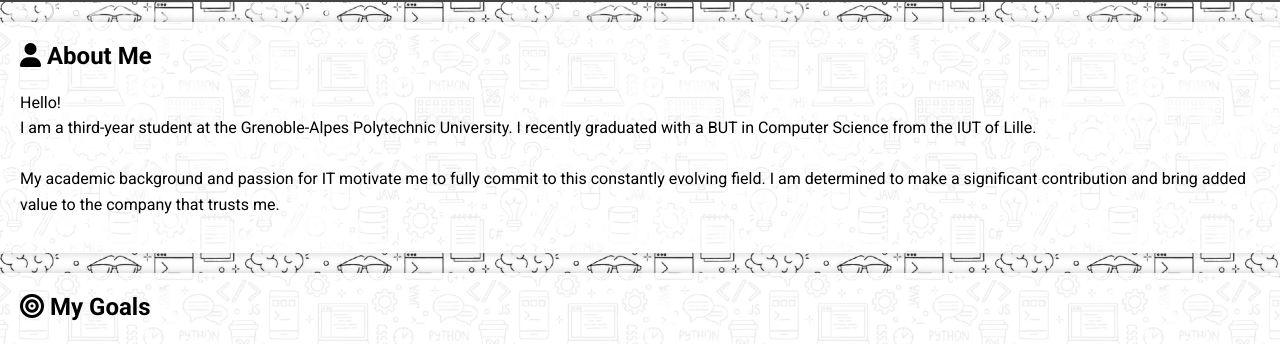
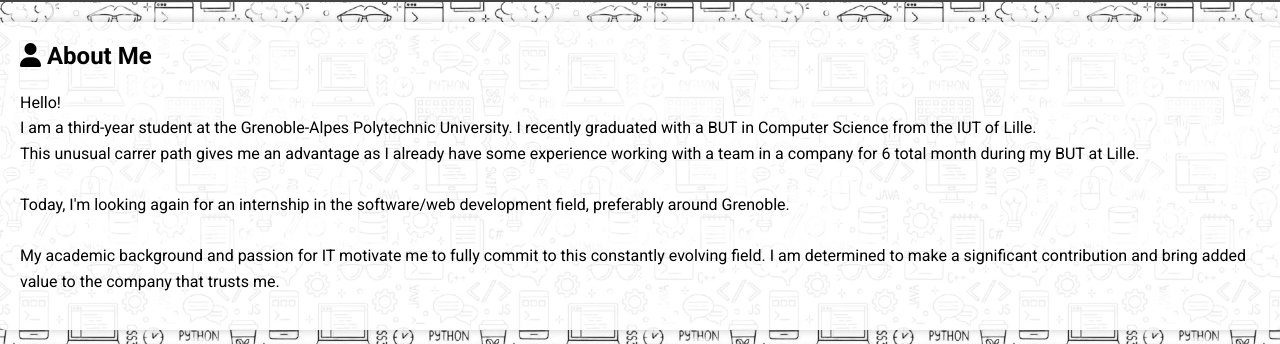
Before and after one commit to CamilleFourmaintraux/CamilleFourmaintraux.github.io, a React (Vite) app: page /#/ in a window 1280 px wide. Shown: the part 247-591 px from the top of the page. Built offline with nearby package versions, Linux system fonts and the light colour scheme; no server answers.

Commit message:
UPDATE: updated introduction

```diff
--- a/src/locales/en.json
+++ b/src/locales/en.json
@@ -54,10 +54,8 @@
     "title": "About Me",
     "greeting": "Hello!",
     "intro": "I am a third-year student at the Grenoble-Alpes Polytechnic University. I recently graduated with a BUT in Computer Science from the IUT of Lille.",
-    "internship_UNUSED": "I recently secured a 16-week internship within a development team at",
-    "internship_dates_UNUSED": "from March 10th to June 27th, 2025.",
-    "previous_internship_UNUSED": "I previously completed my last internship at this company, which was very satisfied with my work and decided to take me back.",
-    "company_description_UNUSED": "is a consulting and solution integration company with over 20 years of experience. The company helps its clients with the urbanization of their information systems to make them more efficient and scalable.",
+    "career_path": "This unusual carrer path gives me an advantage as I already have some experience working with a team in a company for 6 total month during my BUT at Lille.",
+    "internship": "Today, I'm looking again for an internship in the software/web development field, preferably around Grenoble.",
     "motivation": "My academic background and passion for IT motivate me to fully commit to this constantly evolving field. I am determined to make a significant contribution and bring added value to the company that trusts me."
   },
   "goals": {
--- a/src/locales/fr.json
+++ b/src/locales/fr.json
@@ -53,11 +53,9 @@
   "presentation": {
     "title": "Présentation",
     "greeting": "Bonjour !",
-    "intro": "Je suis étudiant en troisième année à l'école polytechnique universitaire de Grenoble-Alpes. J'ai obtenu récemment mon diplôme de BUT informatique à l'IUT de Lille.",
-    "internship_UNUSED": "J'ai récemment obtenu un stage de 16 semaines au sein d'une équipe de développement chez",
-    "internship_dates_UNUSED": "du 10 mars jusqu'au 27 juin 2025.",
-    "previous_internship_UNUSED": "J'avais déjà réalisé mon précédent stage dans cette entreprise, qui avait été très satisfaite de mon travail et a donc décidé de me reprendre.",
-    "company_description_UNUSED": "est une société de conseil et d'intégration de solutions avec plus de 20 ans d'expérience. L'entreprise accompagne ses clients dans leurs démarches d'urbanisation de leurs systèmes d'informations, afin de les rendre plus efficaces et évolutifs.",
+    "intro": "Je suis étudiant en quatrième année à Polytech de Grenoble-Alpes. J'y ai obtenu ma troisième année sans problème, réussissant avec brio ma transition de BUT informatique à école d'ingénieur.",
+    "career_path": "Ce parcours particulier me donne l'avantage d'avoir une expérience en entreprise durant les 6 mois de stage que j'ai effectué durant mon BUT.",
+    "internship": "Je cherche à nouveau un stage en entreprise de développement logiciel/web, de préférence sur Grenoble et ses alentours.",
     "motivation": "Mon parcours académique et ma passion pour l'informatique me motivent à m'engager pleinement dans ce domaine en constante évolution. Je suis déterminé à contribuer de manière significative et à apporter une valeur ajoutée à l'entreprise qui me fera confiance."
   },
   "goals": {
--- a/src/pages/Introduction.tsx
+++ b/src/pages/Introduction.tsx
@@ -17,6 +17,11 @@ export default function IntroductionPage() {
           {t("presentation.greeting")}
           <br />
           {t("presentation.intro")}
+          <br />
+          {t("presentation.career_path")}
+          <br />
+          <br />
+          {t("presentation.internship")}
           <br />
           <br />
           {t("presentation.motivation")}
```
